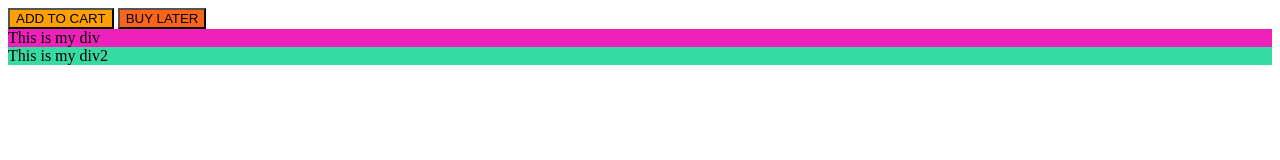
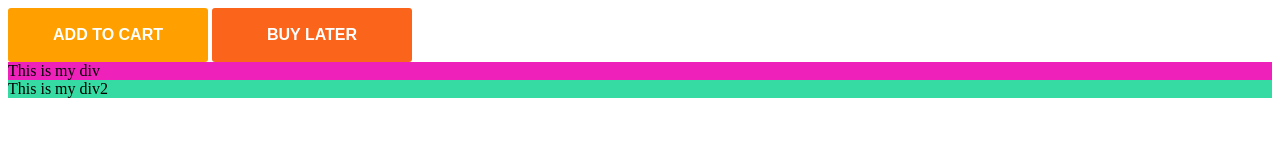
Before and after one commit to Varshn29/demo-project, a plain HTML site: page index.html in a window 1280 px wide. Drawn offline with Linux system fonts and the light colour scheme.

Commit message:
modified

```diff
--- a/style.css
+++ b/style.css
@@ -1,5 +1,11 @@
 button {
-    background-color: #fb641b;
+    padding: 18px 8px;
+    border: none;
+    color: white;
+    border-radius: 3px;
+    width: 200px;
+    font-size: 16px;
+    font-weight: 600;
 }
 div {
     background-color: lawngreen;
```
